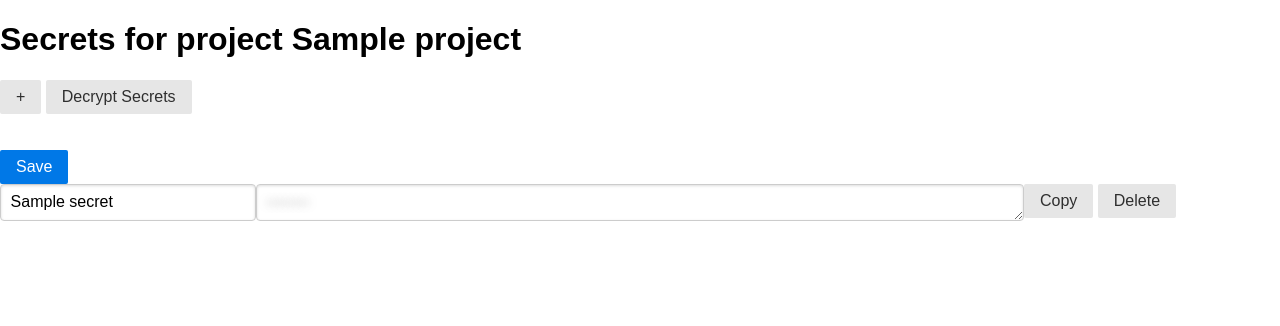
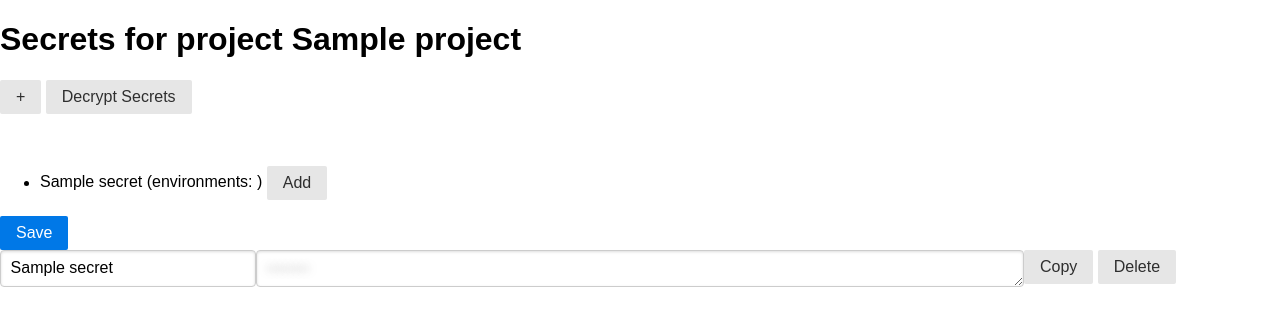
Before and after one commit to martinlevesque/secretsfly, a Flask app: page /admin/projects/1/environments/1/secrets/ in a window 1280 px wide. Shown: the top 326 px of the page. Run offline with Flask 2, Linux system fonts and the light colour scheme; data comes from the database, SQL or seed files in the repository; tables that the repository leaves empty hold one stand-in row (values such as "Sample post").

Commit message:
wip find missing secrets

```diff
--- a/admin/secrets.py
+++ b/admin/secrets.py
@@ -50,12 +50,7 @@
 
     # filter by if project_id or g.project.project_id
     secrets = Secret.retrieve_hierarchy_secrets([project_id, g.project.project_id], environment_id)
-
-    all_secrets = session.query(Secret) \
-        .all()
-
-    for s in all_secrets:
-        print(f"secret: {s}")
+    other_environment_secrets = Secret.find_missing_secrets([project_id, g.project.project_id], environment_id)
 
     if g.with_decryption:
         Secret.decrypt_secrets(secrets, g.project_master_key)
@@ -71,6 +66,7 @@
                            project=g.project,
                            environment=g.environment,
                            secrets=secrets,
+                           other_environment_secrets=other_environment_secrets,
                            with_decryption=g.with_decryption,
                            SECRET_DEFAULT_VALUE=SECRET_DEFAULT_VALUE,
                            NB_MINUTES_DECRYPTED_BEFORE_REDIRECT=NB_MINUTES_DECRYPTED_BEFORE_REDIRECT)
--- a/models.py
+++ b/models.py
@@ -121,7 +121,6 @@
         return f"Secret(id={self.id}, project_id={self.project_id}, environment_id={self.environment_id}, " \
                f"name={self.name}, comment={self.comment}, value=XXX)"
 
-
     @property
     def serialize(self):
         return {
@@ -168,6 +167,16 @@
 
         return result
 
+    def find_missing_secrets(project_ids, current_environment_id):
+        # other environments where id different than current_environment_id:
+        other_environments = session.query(Environment) \
+            .filter(Environment.id != current_environment_id) \
+            .all()
+
+        return session.query(Secret) \
+            .filter(Secret.project_id.in_(project_ids)) \
+            .order_by(text('secrets.name DESC, secrets.id ASC')).all()
+
 
 @event.listens_for(Secret, 'before_insert')
 def populate_secret_before_create(__mapper, __connection, target):
--- a/templates/admin/secrets/index.html
+++ b/templates/admin/secrets/index.html
@@ -11,6 +11,20 @@
     <div>
         <br />
         <br />
+    </div>
+
+    <div>
+        <!-- for each other_environment_secrets, list as ul -->
+        <ul>
+            {% for secret in other_environment_secrets %}
+                <li>
+                    {{ secret.name }} (environments: )
+                    <span class="pure-controls">
+                        <button onclick="appendNewSecret('new', '{{ secret.name }}');" class="pure-button">Add</button>
+                    </span>
+                </li>
+            {% endfor %}
+        </ul>
     </div>
 
     <div>
```
Also changed, not shown: README.md.
